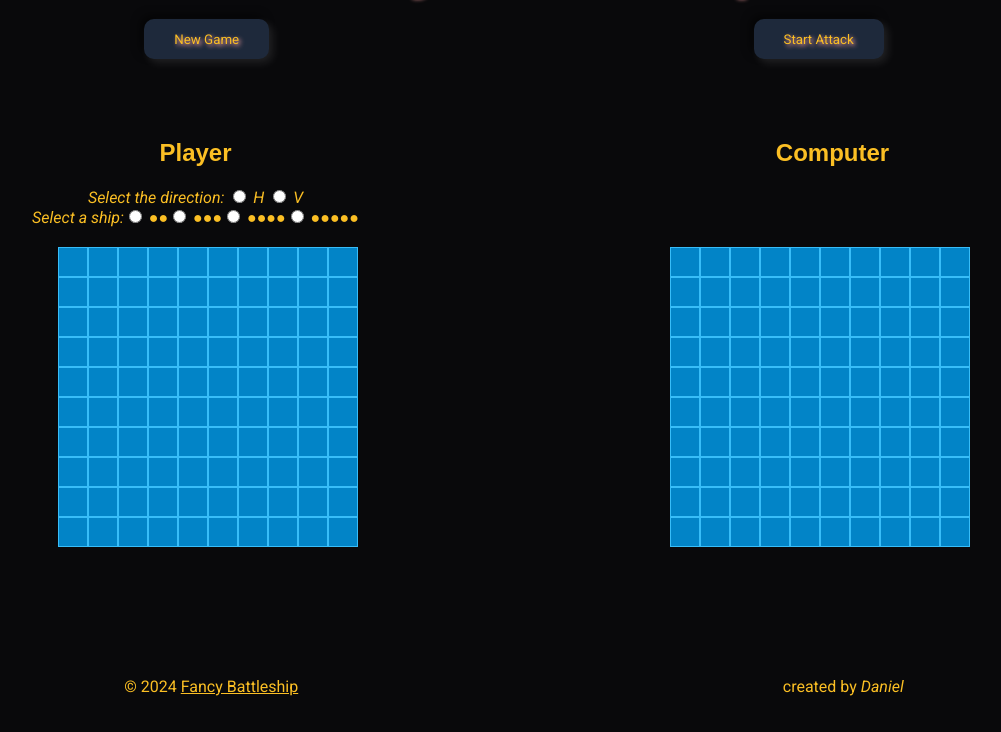
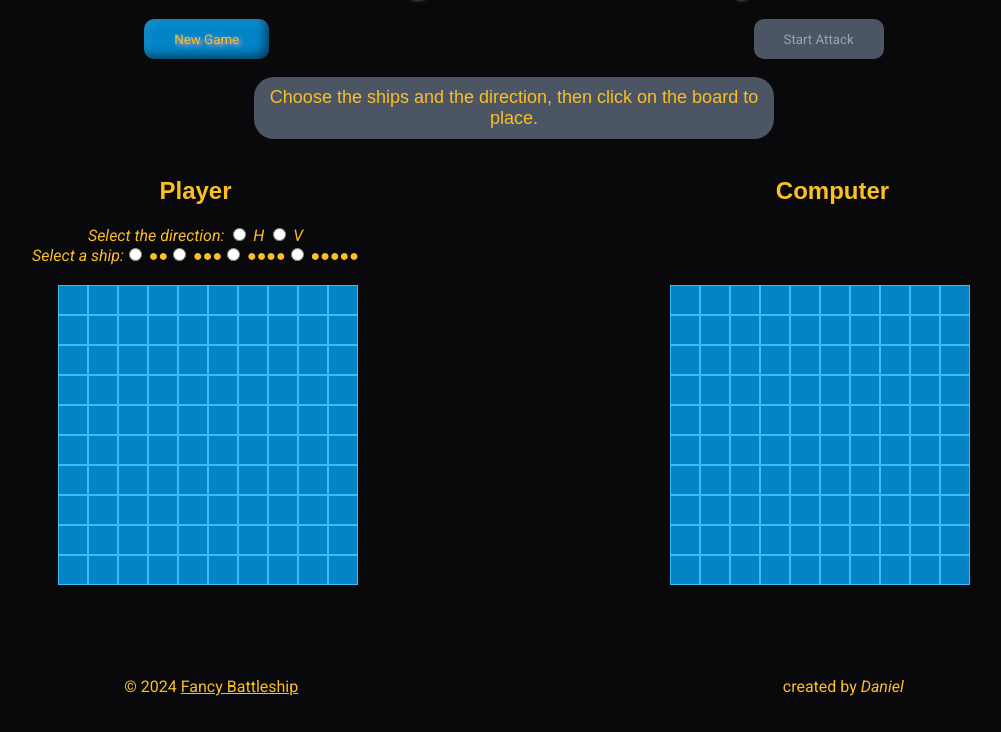
Before and after one commit to danielxfeng/top_battleship, a website built with webpack: page src/template.html in a window 1280 px wide. Both pictures are taken after a click on the button "New Game". Shown: the part 84-816 px from the top of the page, without its empty margins (126-1127 px from the left). Built offline with nearby package versions, Linux system fonts and the light colour scheme; a web font is replaced by a local one.

Commit message:
Updated ui and test

```diff
--- a/src/controller/controller.js
+++ b/src/controller/controller.js
@@ -51,6 +51,7 @@ const Controller = () => {
   const startPlaceShips = () => {
     _playerList.forEach((player) => player.setStage(Stage.Placing));
     _playerList.forEach((player) => _placeShips(player));
+    uiController.msg("info", "Choose the ships and the direction, then click on the board to place.");
   };
 
   const _placeShips = (player) => {
@@ -66,7 +67,7 @@ const Controller = () => {
         const direction = rand(2);
         const positions = player.placeShip(ship, point, direction);
         if (positions) {
-          //uiController.displayShip(player, positions);
+          uiController.hideShip(player, positions);
           break;
         }
       }
@@ -102,6 +103,7 @@ const Controller = () => {
     const shipsPlaced = _playerList.every((player) => player.placed());
     if (shipsPlaced) {
       uiController.enableUserCanStartAttack();
+      uiController.msg("info", "All ships are placed. Click Start Attack to attack.");
     }
   };
 
@@ -110,6 +112,7 @@ const Controller = () => {
     _playerList.forEach((player) => player.setStage(Stage.Attacking));
     _isUserAttackTurn = true;
     uiController.enableUserAttacking(_playerList[_user]);
+    uiController.msg("info", "Click on the opposite's board to attack.");
   };
 
   const _autoAttack = (player) => {
--- a/src/controller/ui_controller.js
+++ b/src/controller/ui_controller.js
@@ -31,10 +31,10 @@ const UiController = () => {
     msgText.textContent = info;
     msgText.classList.add(type);
     msg.appendChild(msgText);
-    if (type === "err") {
+    if (type === "err" || type === "info") {
       setTimeout(() => {
         msg.innerHTML = "";
-      }, 3000);
+      }, 5000);
     }
   };
 
@@ -93,6 +93,10 @@ const UiController = () => {
     });
   };
 
+  const hideShip = (player, positions) => {
+    return;
+  };
+
   const enableUserCanStartAttack = () => {
     const attackBtn = document.getElementById("start_attack");
     attackBtn.disabled = false;
@@ -138,6 +142,7 @@ const UiController = () => {
     handlePlacingShipsClick,
     disableUserPlaceShips,
     displayShip,
+    hideShip,
     enableUserCanStartAttack,
     enableUserAttacking,
     disableUserAttacking,
--- a/src/style.css
+++ b/src/style.css
@@ -61,12 +61,24 @@ main {
     padding: 10px 30px;
     border: none;
     border-radius: 10px;
-    background-color: #1e293b;
+    background-color: #0284c7;
     font-family: "Roboto", sans-serif;
     color: #fbbf24;
     text-shadow: 2px 2px 4px #fca5a5;
-    box-shadow: 4px 4px 8px rgba(255, 255, 255, 0.1), -4px -4px 8px rgba(0, 0, 0, 0.5);
+    box-shadow: inset 4px 4px 8px rgba(255, 255, 255, 0.1), inset -4px -4px 8px rgba(0, 0, 0, 0.5);
 }
+
+#buttons button:disabled, #buttons button:disabled:hover {
+    background-color: #4b5563;
+    color: #94a3b8;
+    text-shadow: none;
+    box-shadow: none;
+}
+
+#buttons button:active {
+    box-shadow: inset -4px -4px 8px rgba(255, 255, 255, 0.1), inset 4px 4px 8px rgba(0, 0, 0, 0.5);
+}
+
 
 #msg {
     flex: none;
@@ -76,7 +88,7 @@ main {
 }
 
 #msg p {
-    width: 200px;
+    width: 500px;
     padding: 10px;
     font-family: "Jersey 15", sans-serif;
     font-size: large;
@@ -91,6 +103,10 @@ main {
     background-color: #fbbf24;
     color: #94a3b8;
     font-size: 48px;
+}
+
+#msg .info {
+    background-color: #4b5563;
 }
 
 #names, #docks, #battle_zones {
--- a/src/template.html
+++ b/src/template.html
@@ -3,7 +3,7 @@
   <head>
     <meta charset="UTF-8" />
     <meta name="viewport" content="width=device-width, initial-scale=1.0" />
-    <title>Document</title>
+    <title>Fancy Battleship</title>
     <link rel="preconnect" href="https://fonts.googleapis.com" />
     <link rel="preconnect" href="https://fonts.gstatic.com" crossorigin />
     <link
--- a/src/view/view.js
+++ b/src/view/view.js
@@ -1,5 +1,6 @@
 import { Direction } from "../model/enums";
 import controller from "../controller/controller";
+import uiController from "../controller/ui_controller";
 
 const View = () => {
   const init = (params) => {
@@ -51,6 +52,9 @@ const View = () => {
         controller.init();
         controller.startPlaceShips();
     });
+    const startAttack = document.getElementById("start_attack");
+    startAttack.disabled = true;
+    uiController.msg("info", "Press Start to start a new game.");
   };
 
   return {
```
Also changed, not shown: test/controller.test.js (+4 -4 lines).
